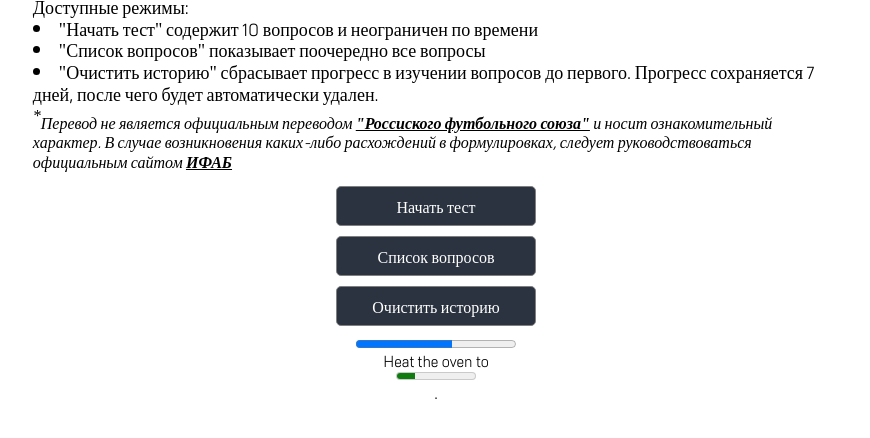
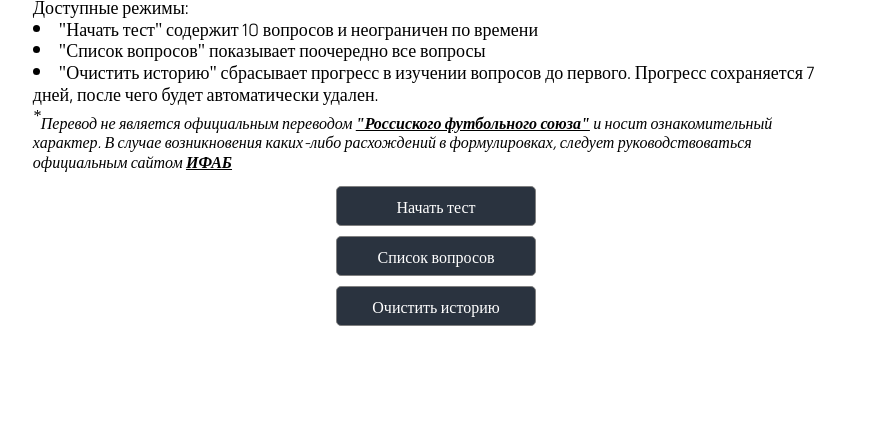
Before and after one commit to Whitemple/quiz_app, a website built with webpack: page src/index.html in a window 1280 px wide. Shown: the part 160-598 px from the top of the page, without its empty margins (204-1074 px from the left). Built offline with nearby package versions, Linux system fonts and the light colour scheme.

Commit message:
fix start screen

```diff
--- a/src/index.html
+++ b/src/index.html
@@ -31,8 +31,8 @@
                 <button class="startQuizButton button">Начать тест</button>
                 <button class="startLearnButton button">Список вопросов</button>
                 <button class="cleanHistoryButton button">Очистить историю</button>
-                <progress id="countdown" value="10" max="10"></progress>
-                Heat the oven to <meter min="200" max="500" value="270">350 degrees</meter>.
+                <!-- <progress id="countdown" value="10" max="10"></progress>
+                Heat the oven to <meter min="200" max="500" value="270">350 degrees</meter>. -->
                 <!-- <button class=" button"><a href="mailto:yarikkhromey@mail.ru?subject=IFAB quiz">Отправить письмо</a></button> -->
             </div>
             <form class="formBlock hideElement">
```
Also changed, not shown: dist/index.html.
